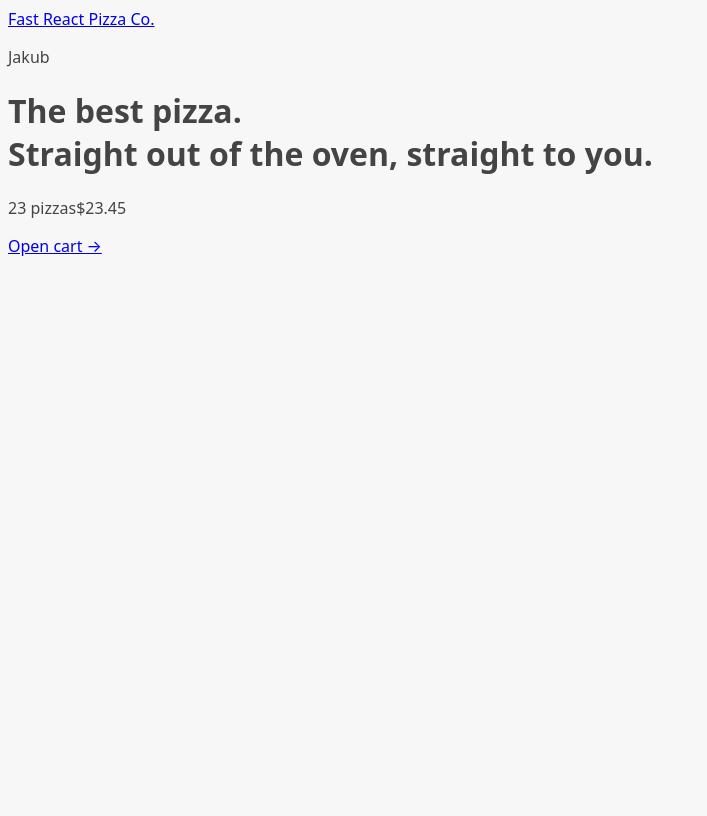
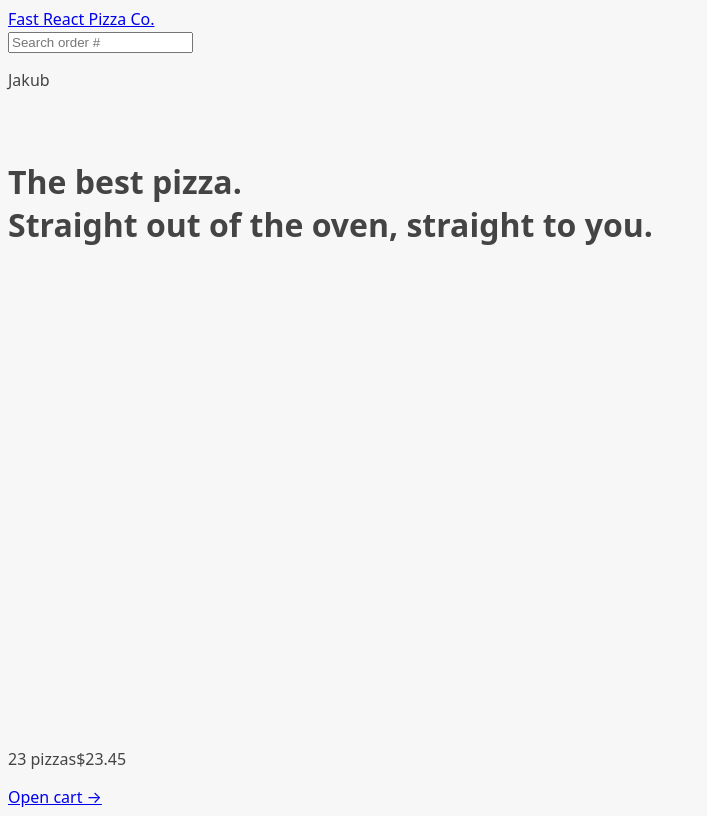
Before and after one commit to KuPiSzzz/fast-react-pizza, a React (Vite) app: page / in a window 1280 px wide. Shown: the whole page, without its empty margins (0-707 px from the left). Built offline with nearby package versions, Linux system fonts and the light colour scheme.

Commit message:
Another commit

```diff
--- a/src/App.jsx
+++ b/src/App.jsx
@@ -1,14 +1,16 @@
 import { createBrowserRouter, RouterProvider } from "react-router-dom";
 import Home from "./ui/Home";
-import Menu from "./features/menu/Menu";
+import Menu, { loader as menuLoader } from "./features/menu/Menu";
+import Error from "./ui/Error";
 import Cart from "./features/cart/Cart";
 import CreateOrder from "./features/order/CreateOrder";
-import Order from "./features/order/Order";
+import Order, { loader as orderLoader } from "./features/order/Order";
 import AppLayout from "./ui/AppLayout";
 
 const router = createBrowserRouter([
   {
     element: <AppLayout />,
+    errorElement: <Error />,
     children: [
       {
         path: "/",
@@ -17,6 +19,8 @@
       {
         path: "/menu",
         element: <Menu />,
+        loader: menuLoader,
+        errorElement: <Error />,
       },
       {
         path: "/cart",
@@ -29,6 +33,8 @@
       {
         path: "/order/:orderID",
         element: <Order />,
+        loader: orderLoader,
+        errorElement: <Error />,
       },
     ],
   },
--- a/src/features/menu/Menu.jsx
+++ b/src/features/menu/Menu.jsx
@@ -1,5 +1,22 @@
+import { useLoaderData } from "react-router-dom";
+import { getMenu } from "../../services/apiRestaurant";
+import MenuItem from "./MenuItem";
+
 function Menu() {
-  return <h1>Menu</h1>;
+  const menu = useLoaderData();
+  console.log(menu);
+  return (
+    <ul>
+      {menu.map((pizza) => (
+        <MenuItem pizza={pizza} key={pizza.id} />
+      ))}
+    </ul>
+  );
+}
+
+export async function loader() {
+  const menu = await getMenu();
+  return menu;
 }
 
 export default Menu;
--- a/src/features/menu/MenuItem.jsx
+++ b/src/features/menu/MenuItem.jsx
@@ -1,3 +1,5 @@
+import { formatCurrency } from "../../utilities/helpers";
+
 function MenuItem({ pizza }) {
   const { id, name, unitPrice, ingredients, soldOut, imageUrl } = pizza;
 
@@ -6,7 +8,7 @@
       <img src={imageUrl} alt={name} />
       <div>
         <p>{name}</p>
-        <p>{ingredients.join(', ')}</p>
+        <p>{ingredients.join(", ")}</p>
         <div>
           {!soldOut ? <p>{formatCurrency(unitPrice)}</p> : <p>Sold out</p>}
         </div>
--- a/src/features/order/Order.jsx
+++ b/src/features/order/Order.jsx
@@ -1,5 +1,6 @@
 // Test ID: IIDSAT
 
+import { getOrder } from "../../services/apiRestaurant";
 import {
   calcMinutesLeft,
   formatCurrency,
@@ -83,4 +84,9 @@
   );
 }
 
+export async function loader({ params }) {
+  const order = await getOrder(params.orderID);
+  return order;
+}
+
 export default Order;
--- /dev/null
+++ b/src/features/order/SearchOrder.jsx
@@ -0,0 +1,26 @@
+import { useState } from "react";
+import { useNavigate } from "react-router-dom";
+
+function SearchOrder() {
+  const [query, setQuery] = useState("");
+  const navigate = useNavigate();
+
+  function handleSubmit(e) {
+    e.preventDefault();
+    if (!query) return;
+    navigate(`/order/${query}`);
+    setQuery("");
+  }
+
+  return (
+    <form onSubmit={handleSubmit}>
+      <input
+        placeholder="Search order #"
+        value={query}
+        onChange={(e) => setQuery(e.target.value)}
+      />
+    </form>
+  );
+}
+
+export default SearchOrder;
--- a/src/ui/AppLayout.jsx
+++ b/src/ui/AppLayout.jsx
@@ -1,10 +1,15 @@
-import { Outlet } from "react-router-dom";
+import { Outlet, useNavigation } from "react-router-dom";
 import CartOverview from "../features/cart/CartOverview";
 import Header from "./Header";
+import Loader from "./Loader";
 
 function AppLayout() {
+  const navigation = useNavigation();
+  const isLoading = navigation.state === "loading";
+
   return (
-    <div>
+    <div className="layout">
+      {isLoading && <Loader />}
       <Header />
       <main>
         <Outlet />
--- a/src/ui/Error.jsx
+++ b/src/ui/Error.jsx
@@ -1,15 +1,15 @@
-import { useNavigate } from 'react-router-dom';
+import { useNavigate, useRouteError } from "react-router-dom";
 
-function NotFound() {
+function Error() {
   const navigate = useNavigate();
-
+  const error = useRouteError();
   return (
     <div>
       <h1>Something went wrong 😢</h1>
-      <p>%MESSAGE%</p>
+      <p>{error.data || error.message}</p>
       <button onClick={() => navigate(-1)}>&larr; Go back</button>
     </div>
   );
 }
 
-export default NotFound;
+export default Error;
--- a/src/ui/Header.jsx
+++ b/src/ui/Header.jsx
@@ -1,9 +1,11 @@
 import { Link } from "react-router-dom";
+import SearchOrder from "../features/order/SearchOrder";
 
 function Header() {
   return (
     <header>
       <Link to="/">Fast React Pizza Co.</Link>
+      <SearchOrder />
       <p>Jakub</p>
     </header>
   );
--- /dev/null
+++ b/src/ui/Loader.jsx
@@ -0,0 +1,5 @@
+function Loader() {
+  return <div className="loader"></div>;
+}
+
+export default Loader;
```
